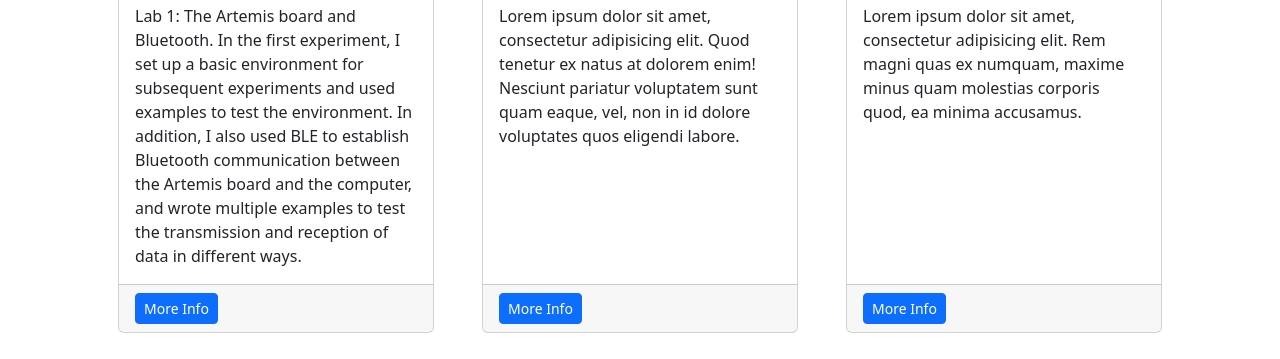
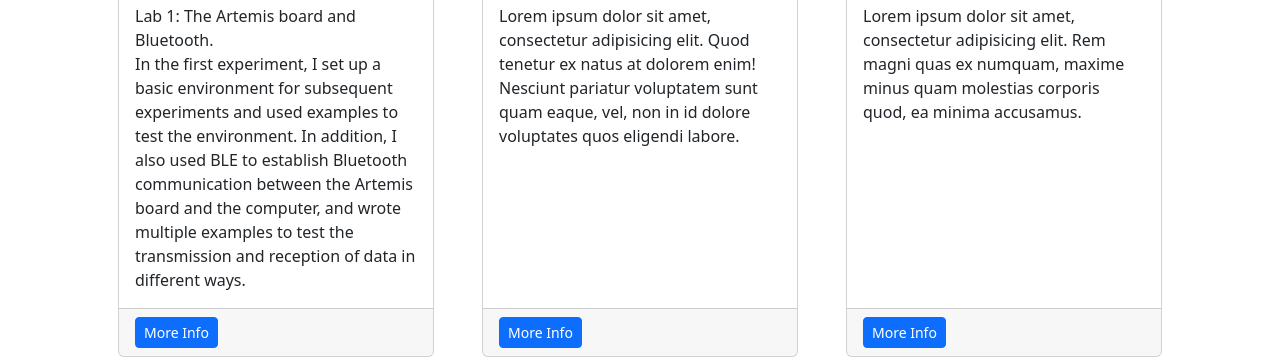
Before and after one commit to YQSAIGJ/fastrobot11, a plain HTML site: page docs/index.html in a window 1280 px wide. Shown: the part 627-986 px from the top of the page. Drawn offline with nearby package versions, Linux system fonts and the light colour scheme.

Commit message:
Update index.html

```diff
--- a/docs/index.html
+++ b/docs/index.html
@@ -48,7 +48,7 @@
                     <div class="card h-100">
                         <div class="card-body">
                             <h2 class="card-title">Lab One</h2>
-                            <p class="card-text">Lab 1: The Artemis board and Bluetooth. In the first experiment, I set up a basic environment for subsequent experiments and used examples to test the environment. In addition, I also used BLE to establish Bluetooth communication between the Artemis board and the computer, and wrote multiple examples to test the transmission and reception of data in different ways.</p>
+                            <p class="card-text">Lab 1: The Artemis board and Bluetooth. <br> In the first experiment, I set up a basic environment for subsequent experiments and used examples to test the environment. In addition, I also used BLE to establish Bluetooth communication between the Artemis board and the computer, and wrote multiple examples to test the transmission and reception of data in different ways.</p>
                         </div>
                         <div class="card-footer"><a class="btn btn-primary btn-sm" href="#!">More Info</a></div>
                     </div>
```
